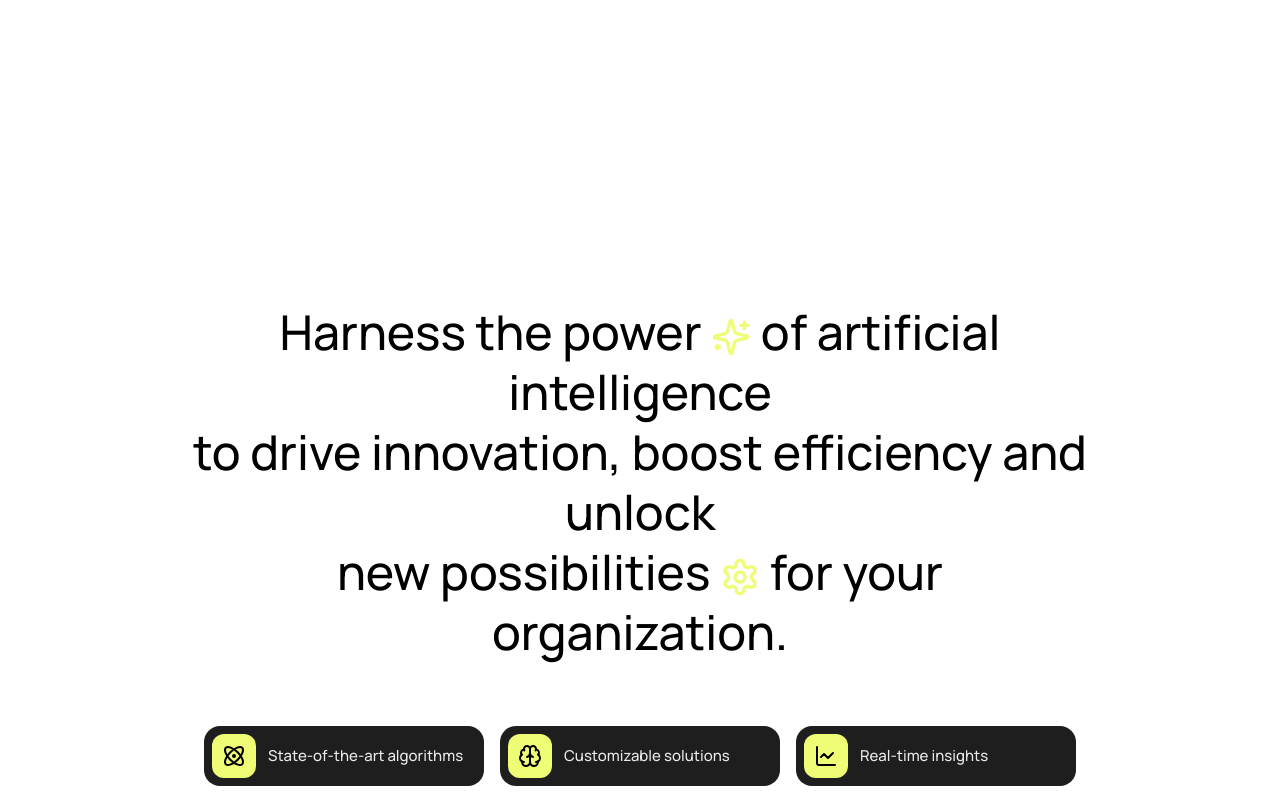
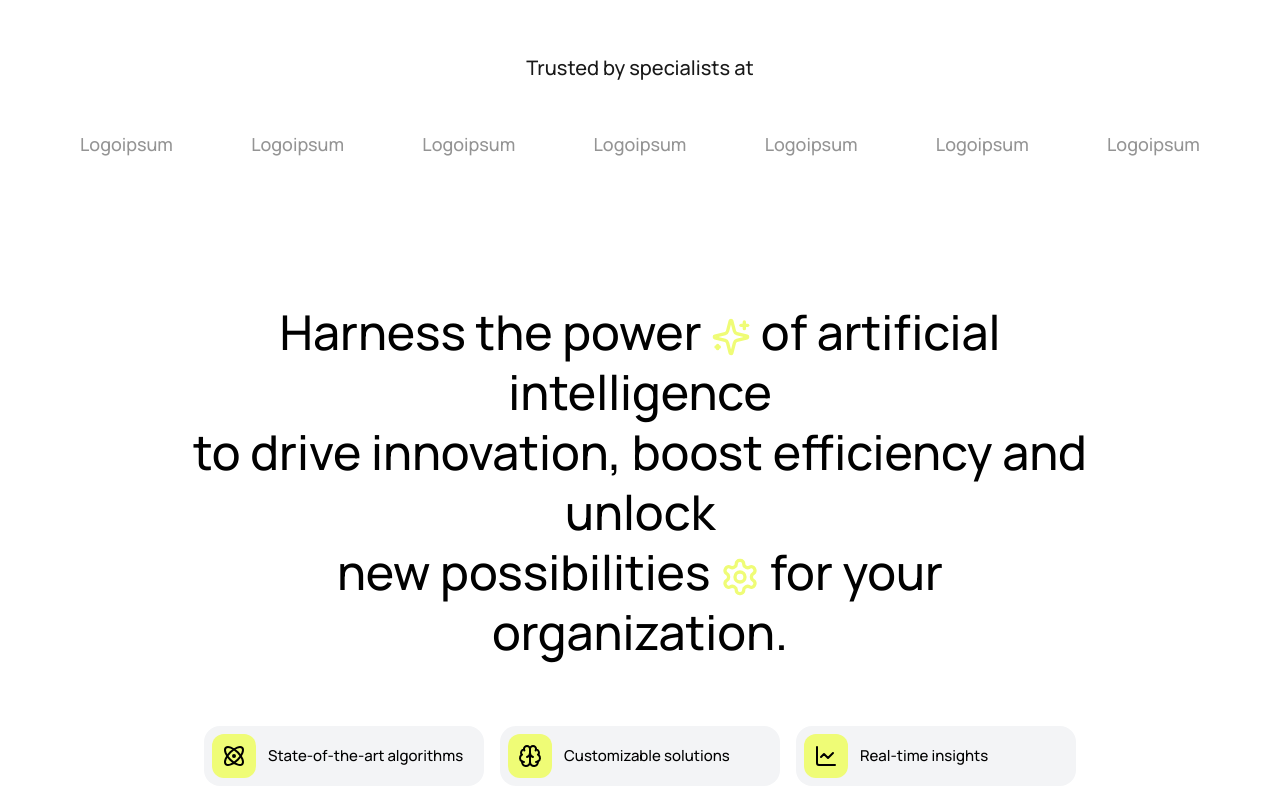
Before and after one commit to jamolweb/AI-branding-frontend, a Next.js app: page / in a window 1280 px wide. Shown: the part 820-1620 px from the top of the page. Built offline with nearby package versions, Linux system fonts and the light colour scheme.

Commit message:
Implement theme support across layout and sections; enhance FeaturesSection and TrustedBySection with conditional styling based on resolved theme, improving visual consistency in dark and light modes.

```diff
--- a/src/app/layout.tsx
+++ b/src/app/layout.tsx
@@ -24,10 +24,10 @@ export default function RootLayout({
 	children: React.ReactNode
 }>) {
 	return (
-		<html lang='en'>
+		<html lang='en' suppressHydrationWarning>
 			<body
-				className={`${geistSans.variable} ${geistMono.variable} antialiased bg-black`}
-				style={{ colorScheme: 'dark' }}
+				className={`${geistSans.variable} ${geistMono.variable} antialiased`}
+				suppressHydrationWarning
 			>
 				<ThemeProvider
 					attribute='class'
--- a/src/app/page.tsx
+++ b/src/app/page.tsx
@@ -12,19 +12,38 @@ import { useTheme } from 'next-themes'
 import { useEffect, useState } from 'react'
 
 const HomePage = () => {
-	const { theme } = useTheme()
+	const { resolvedTheme } = useTheme()
 	const [mounted, setMounted] = useState(false)
 
 	useEffect(() => {
 		setMounted(true)
 	}, [])
 
-	if (!mounted) return null
+	// During SSR and initial mount, return a basic layout
+	if (!mounted) {
+		return (
+			<div className='min-h-screen'>
+				<div className='container mx-auto px-4 max-w-6xl'>
+					<Navbar />
+					<HeroSection />
+					<TrustedBySection />
+					<FeaturesSection />
+					<ProcessSection />
+					<PlansSection />
+					<FaqSection />
+					<ContactSection />
+					<Footer />
+				</div>
+			</div>
+		)
+	}
 
 	return (
 		<div
 			className={`min-h-screen text-black dark:text-white transition-colors duration-300`}
-			style={{ backgroundColor: theme === 'dark' ? 'rgb(16,16,16)' : 'white' }}
+			style={{
+				backgroundColor: resolvedTheme === 'dark' ? 'rgb(16,16,16)' : 'white',
+			}}
 		>
 			<div
 				className='fixed inset-0 z-0 opacity-20 pointer-events-none'
--- a/src/components/layout/homePage/FeaturesSection.tsx
+++ b/src/components/layout/homePage/FeaturesSection.tsx
@@ -1,7 +1,9 @@
 'use client'
 
-import { motion } from 'framer-motion'
+import { LazyMotion, domAnimation, motion } from 'framer-motion'
 import { Atom, Brain, LineChart, Settings, Sparkles } from 'lucide-react'
+import { useTheme } from 'next-themes'
+import { useEffect, useState } from 'react'
 
 const features = [
 	{
@@ -9,48 +11,80 @@ const features = [
 		title: 'State-of-the-art algorithms',
 		description:
 			'Leverage cutting-edge AI algorithms to solve complex problems with unprecedented accuracy.',
-		className: 'col-span-1',
 	},
 	{
 		icon: <Brain className='w-6 h-6' />,
 		title: 'Customizable solutions',
 		description:
 			'Tailor AI solutions to your specific needs with flexible and adaptable frameworks.',
-		className: 'col-span-1',
 	},
 	{
 		icon: <LineChart className='w-6 h-6' />,
 		title: 'Real-time insights',
 		description:
 			'Get instant analytics and actionable insights to make data-driven decisions faster.',
-		className: 'col-span-1',
 	},
 	{
 		icon: <Settings className='w-6 h-6' />,
 		title: 'Integration capabilities',
 		description:
 			'Seamlessly integrate AI solutions with your existing systems and workflows.',
-		className: 'col-span-1',
 	},
 	{
 		icon: <Sparkles className='w-6 h-6' />,
 		title: 'Continuous improvement',
 		description:
 			'Benefit from self-learning systems that evolve and improve over time.',
-		className: 'col-span-1',
 	},
 ]
 
 const FeaturesSection = () => {
+	const { resolvedTheme } = useTheme()
+	const [mounted, setMounted] = useState(false)
+
+	useEffect(() => {
+		setMounted(true)
+	}, [])
+
+	if (!mounted) {
 		return (
 			<section className='py-20 bg-transparent'>
-			<div className='max-w-4xl mx-auto text-center mb-16 bg-transparent'>
+				<div className='max-w-4xl mx-auto text-center mb-16'>
+					<div className='h-32' />
+				</div>
+				<div className='grid grid-cols-1 sm:grid-cols-2 lg:grid-cols-3 gap-6 max-w-5xl mx-auto'>
+					{features.map((feature, index) => (
+						<div
+							key={feature.title}
+							className='rounded-2xl p-2 flex items-center gap-3 min-w-[280px] bg-gray-100 dark:bg-[#1E1E1E]'
+						>
+							<div className='bg-[rgb(239,252,118)] rounded-xl w-11 h-11 flex items-center justify-center shrink-0'>
+								<div className='text-black'>{feature.icon}</div>
+							</div>
+							<div>
+								<h3 className='text-[15px] font-medium'>{feature.title}</h3>
+								<p className='text-sm text-gray-400'>{feature.description}</p>
+							</div>
+						</div>
+					))}
+				</div>
+			</section>
+		)
+	}
+
+	const textColor = resolvedTheme === 'dark' ? 'text-white' : 'text-black'
+	const bgColor = resolvedTheme === 'dark' ? 'bg-[#1E1E1E]' : 'bg-gray-100'
+
+	return (
+		<LazyMotion features={domAnimation}>
+			<section className='py-20 bg-transparent'>
+				<div className='max-w-4xl mx-auto text-center mb-16'>
 					<motion.h2
 						initial={{ opacity: 0, y: 20 }}
 						whileInView={{ opacity: 1, y: 0 }}
 						viewport={{ once: true }}
 						transition={{ duration: 0.6 }}
-					className='text-4xl md:text-5xl font-medium leading-tight mb-6'
+						className={`text-4xl md:text-5xl font-medium leading-tight mb-6 ${textColor}`}
 					>
 						Harness the power{' '}
 						<span className='inline-block'>
@@ -76,13 +110,13 @@ const FeaturesSection = () => {
 							whileInView={{ opacity: 1, y: 0 }}
 							viewport={{ once: true }}
 							transition={{ duration: 0.5, delay: index * 0.1 }}
-						className={`${feature.className} ${index >= 3 ? 'md:ml-8' : ''}`}
+							className={`rounded-2xl p-2 flex items-center gap-3 min-w-[280px] hover:bg-opacity-90 transition-all duration-300 ${bgColor}`}
 						>
-						<div className='bg-[#1E1E1E] rounded-2xl p-2 flex items-center gap-3 min-w-[280px] hover:bg-[#252525] transition-all duration-300'>
 							<div className='bg-[rgb(239,252,118)] rounded-xl w-11 h-11 flex items-center justify-center shrink-0'>
 								<div className='text-black'>{feature.icon}</div>
 							</div>
-							<h3 className='text-[15px] font-medium text-white/90'>
+							<div>
+								<h3 className={`text-[15px] font-medium ${textColor}`}>
 									{feature.title}
 								</h3>
 							</div>
@@ -90,6 +124,7 @@ const FeaturesSection = () => {
 					))}
 				</div>
 			</section>
+		</LazyMotion>
 	)
 }
 
--- a/src/components/layout/homePage/TrustedBySection.tsx
+++ b/src/components/layout/homePage/TrustedBySection.tsx
@@ -1,4 +1,8 @@
+import { useTheme } from 'next-themes'
+
 const TrustedBySection = () => {
+	const { resolvedTheme } = useTheme()
+
 	const logos = [
 		'Logoipsum',
 		'Logoipsum',
@@ -11,7 +15,11 @@ const TrustedBySection = () => {
 
 	return (
 		<div className='pt-24 pb-16 bg-transparent'>
-			<p className='text-white text-center mb-12 text-xl font-medium opacity-90'>
+			<p
+				className={`text-center mb-12 text-xl font-medium opacity-90 ${
+					resolvedTheme === 'dark' ? 'text-white' : 'text-black'
+				}`}
+			>
 				Trusted by specialists at
 			</p>
 			<div className='flex items-center justify-between flex-wrap gap-8'>
@@ -20,7 +28,11 @@ const TrustedBySection = () => {
 						key={index}
 						className='opacity-60 hover:opacity-90 transition-opacity duration-300'
 					>
-						<div className='flex items-center text-white/70'>
+						<div
+							className={`flex items-center ${
+								resolvedTheme === 'dark' ? 'text-white/70' : 'text-black/70'
+							}`}
+						>
 							<span className='text-lg font-medium'>{logo}</span>
 						</div>
 					</div>
```
Lines whose indentation alone changed are shown as unchanged.
